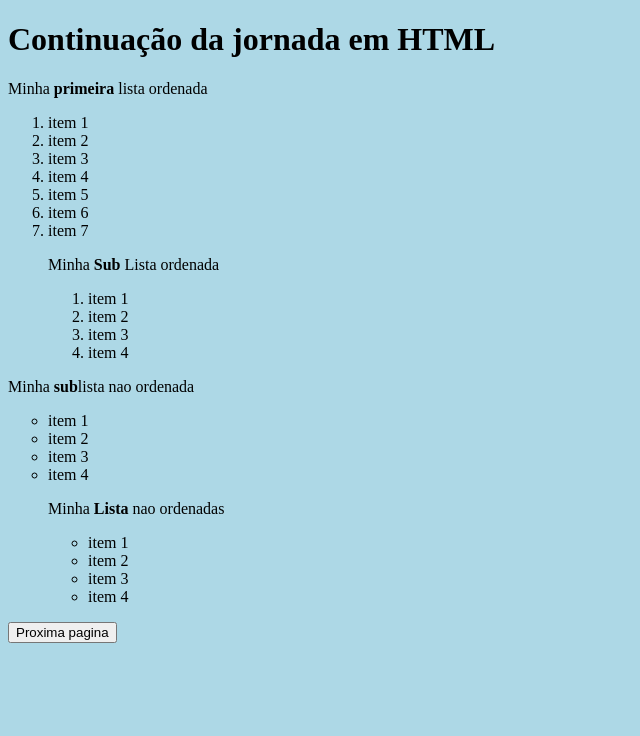
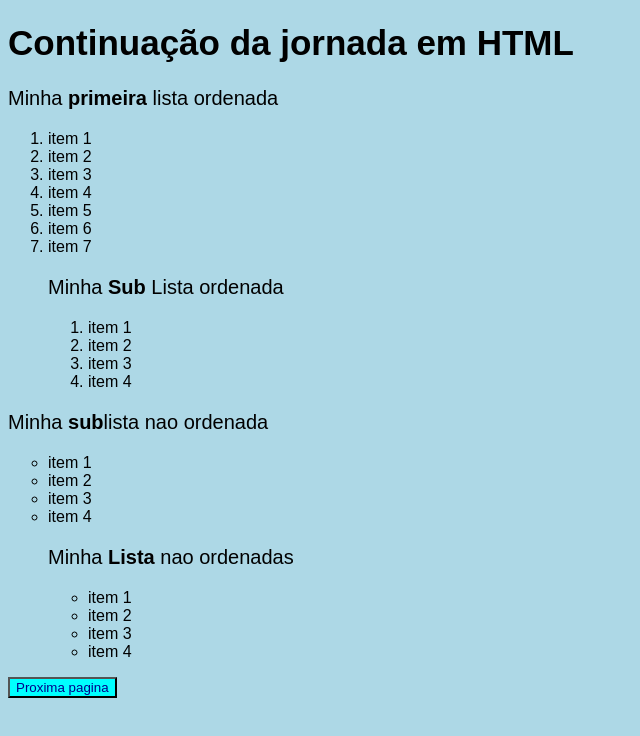
Before and after one commit to Jacksonsnt/aulas_curso_frontend, a plain HTML site: page aula_02.html in a window 1280 px wide. Shown: the whole page, without its empty margins (0-640 px from the left). Drawn offline with Linux system fonts and the light colour scheme.

Commit message:
atualizacao da aula 02

```diff
--- a/aula_02.html
+++ b/aula_02.html
@@ -6,6 +6,19 @@
     <style>
         body{
             background-color: lightblue;
+            font-family: Arial, Helvetica, sans-serif;
+        }
+        h1{
+            font-family: Arial, Helvetica, sans-serif;
+            font-size: 35px;
+        }
+        p{
+            font-family: Arial, Helvetica, sans-serif;
+            font-size: 20px;
+        }
+        input{
+            color: darkblue;
+            background-color: aqua;
         }
     </style>
 </head>
```
